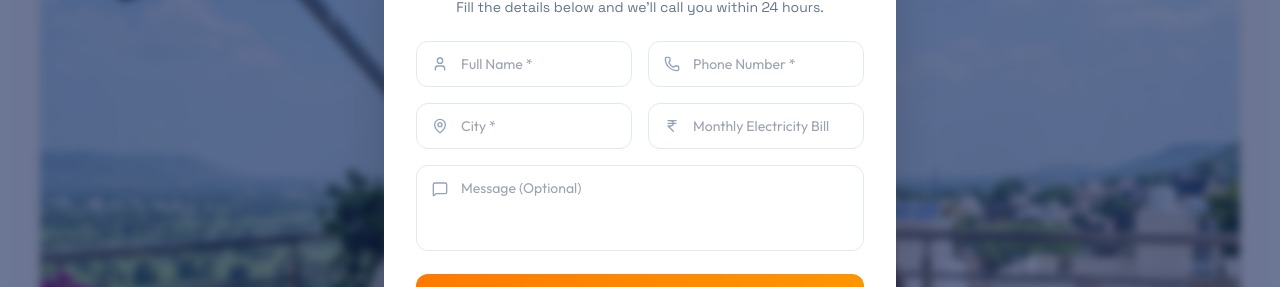
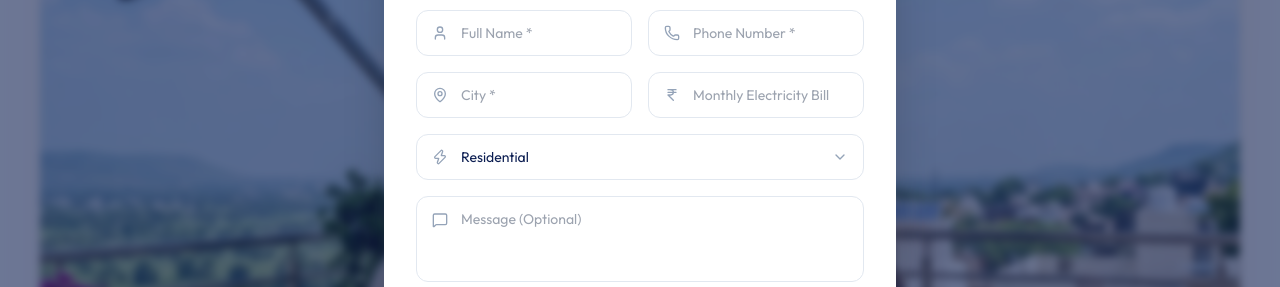
Before and after one commit to digicoders-git/Urban_Energy_Website, a React (Vite) app: page / in a window 1280 px wide. Both pictures are taken after a click on the button "Get Free Quote". Shown: the part 261-548 px from the top of the page. Built offline with nearby package versions, Linux system fonts and the light colour scheme; no server answers.

Commit message:
done qouts

```diff
--- a/src/components/QuoteModal.jsx
+++ b/src/components/QuoteModal.jsx
@@ -1,11 +1,11 @@
 import React, { useState, useEffect } from 'react'
 import { motion, AnimatePresence } from 'framer-motion'
-import { X, Send, Phone, User, MapPin, Mail, IndianRupee, MessageSquare } from 'lucide-react'
+import { X, Send, Phone, User, MapPin, Mail, IndianRupee, MessageSquare, Zap, ChevronDown } from 'lucide-react'
 import { useModal } from '../context/ModalContext'
 
 const API = import.meta.env.VITE_API_URL
 
-const EMPTY = { name: '', phone: '', email: '', city: '', bill: '', message: '' }
+const EMPTY = { name: '', phone: '', email: '', city: '', category: 'residential', bill: '', message: '' }
 
 export default function QuoteModal() {
   const { isQuoteModalOpen, closeQuoteModal } = useModal()
@@ -28,7 +28,7 @@ export default function QuoteModal() {
     setError('')
     setLoading(true)
     try {
-      const res = await fetch(`${API}/contacts`, {
+      const res = await fetch(`${API}/quotes`, {
         method: 'POST',
         headers: { 'Content-Type': 'application/json' },
         body: JSON.stringify({
@@ -36,7 +36,8 @@ export default function QuoteModal() {
           phone:      form.phone.trim(),
           email:      form.email.trim(),
           city:       form.city.trim(),
-          bill:       form.bill ? Number(form.bill) : 0,
+          category:   form.category,
+          bill:       form.bill ? String(form.bill) : '0',
           message:    form.message.trim(),
         })
       })
@@ -122,6 +123,22 @@ export default function QuoteModal() {
                     </div>
                   </div>
 
+                  {/* Category Dropdown */}
+                  <div className="relative">
+                    <Zap className="absolute left-4 top-1/2 -translate-y-1/2 text-slate-400" size={16} />
+                    <select
+                      value={form.category}
+                      onChange={e => set('category', e.target.value)}
+                      className="w-full pl-11 pr-10 py-3 border border-slate-200 rounded-xl text-sm outline-none focus:border-orange transition-all bg-white text-navy font-outfit cursor-pointer appearance-none"
+                    >
+                      <option value="residential">Residential</option>
+                      <option value="commercial">Commercial</option>
+                      <option value="ongrid">On Grid</option>
+                      <option value="offgrid">Off Grid</option>
+                    </select>
+                    <ChevronDown className="absolute right-4 top-1/2 -translate-y-1/2 text-slate-400 pointer-events-none" size={16} />
+                  </div>
+
                   {/* Message */}
                   <div className="relative">
                     <MessageSquare className="absolute left-4 top-4 text-slate-400" size={16} />
```
